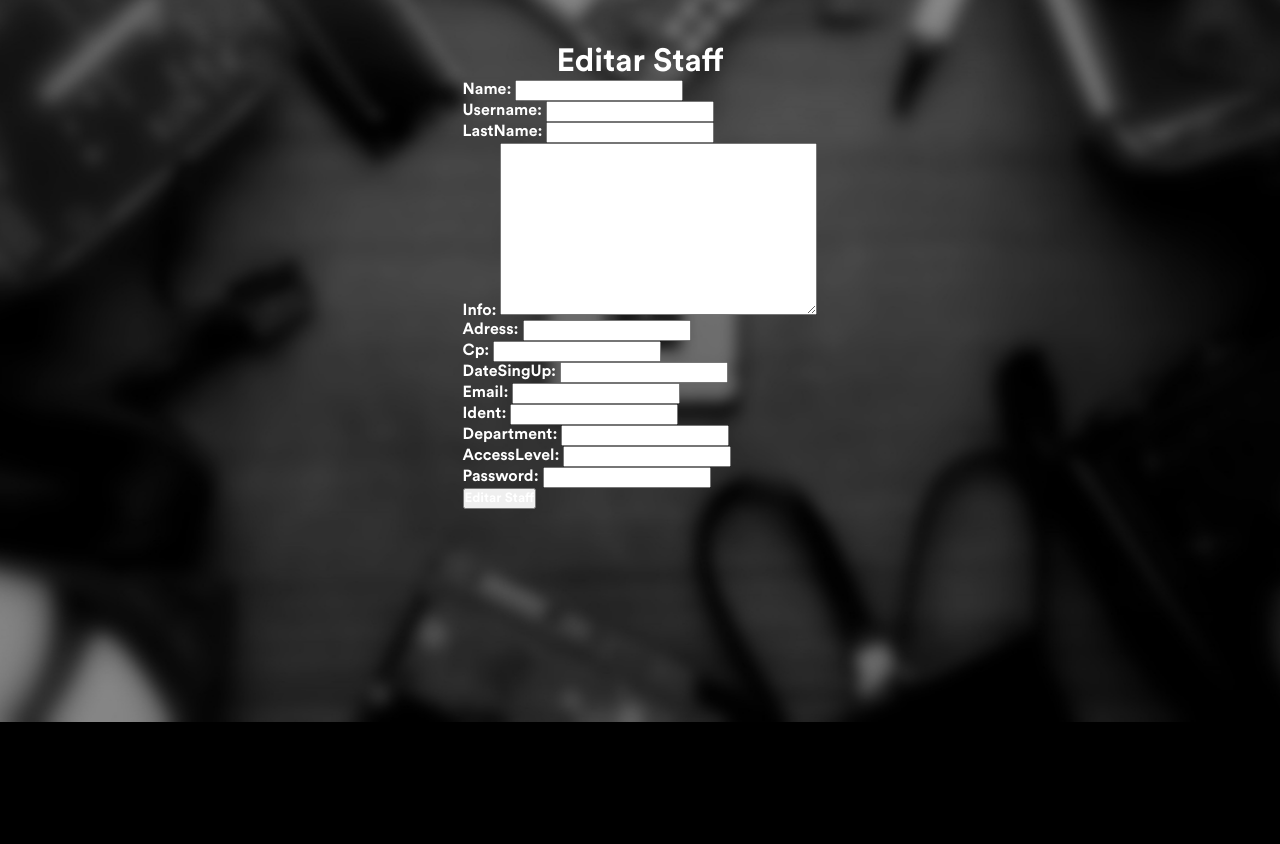
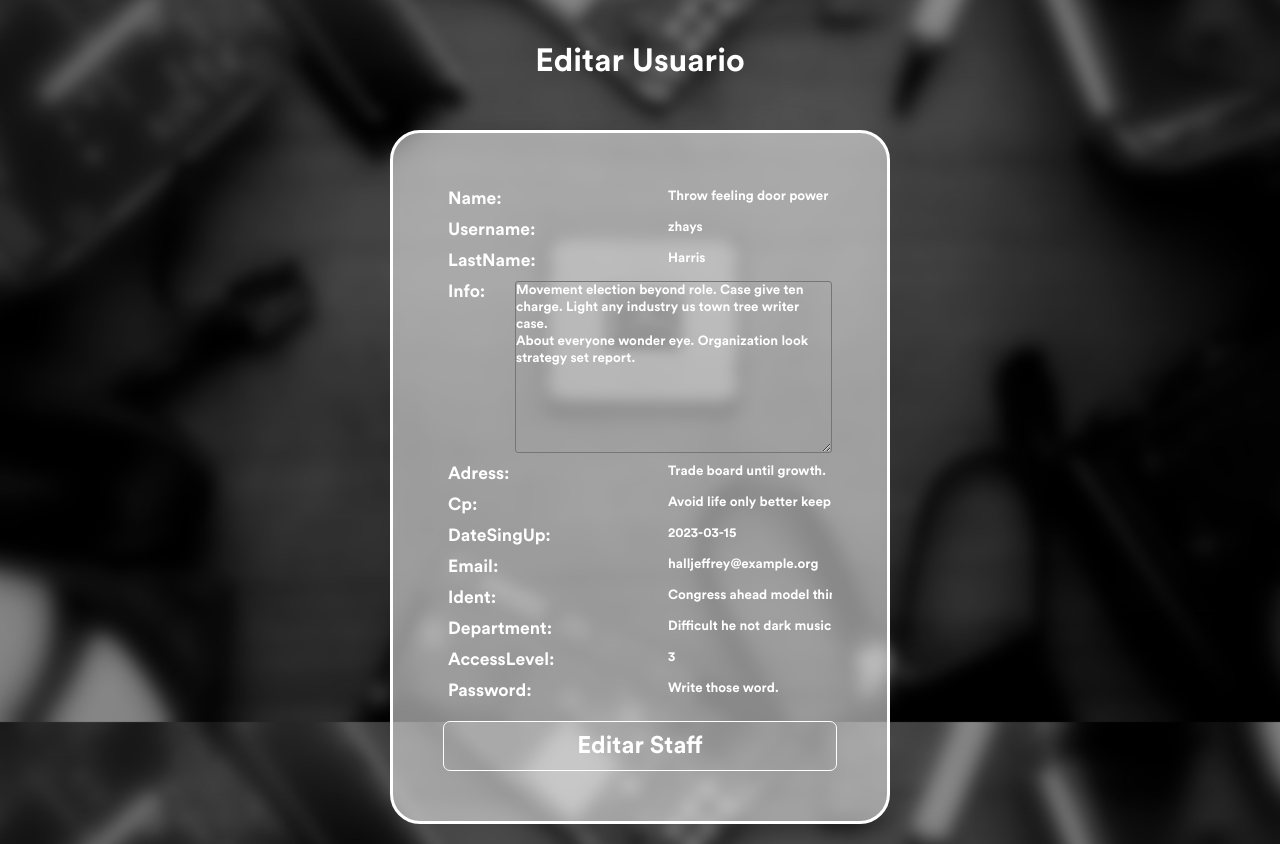
Before and after one commit to AdrianJimenezNieto/SuministrosInformaticos, a Django app: page /staff/edit/1/ in a window 1280 px wide. Shown: the part 78-922 px from the top of the page. Before the commit the page ends 800 px from the top, so only its background shows below. Run offline with Django 4.2, Linux system fonts and the light colour scheme; data comes from the database, SQL or seed files in the repository; parts of the project's set-up code (start-up, migrations or seed data) failed here and were passed over.

Commit message:
rest of forms

```diff
--- a/suministros/templates/staff/edit.html
+++ b/suministros/templates/staff/edit.html
@@ -1,14 +1,16 @@
 {% extends 'layout/base.html' %}
 
-{% block 'title' %}CrearStaff{% endblock  %}
+{% block 'title' %}Editar Usuario (Administrador){% endblock  %}
 
 {% block 'content' %}
 
-    <h1>Editar Staff</h1>
-    <form action='{% url 'editStaff' id=id%}' method='POST'>
-        {% csrf_token %}
-        {{form.as_p}}
-        <input type='submit' value='Editar Staff'>
-    </form>
+    <h1>Editar Usuario</h1>
+    <div class='editContainer'>
+        <form action='{% url 'editStaff' id=id%}' method='POST' class='editForm'>
+            {% csrf_token %}
+            {{form.as_p}}
+            <input type='submit' value='Editar Staff' class='btn-submit'>
+        </form>
+    </div>
 
 {% endblock  %}
```
Also changed, not shown: suministros/templates/product/edit.html (+8 -6 lines), suministros/templates/supplier/edit.html (+8 -6 lines).
